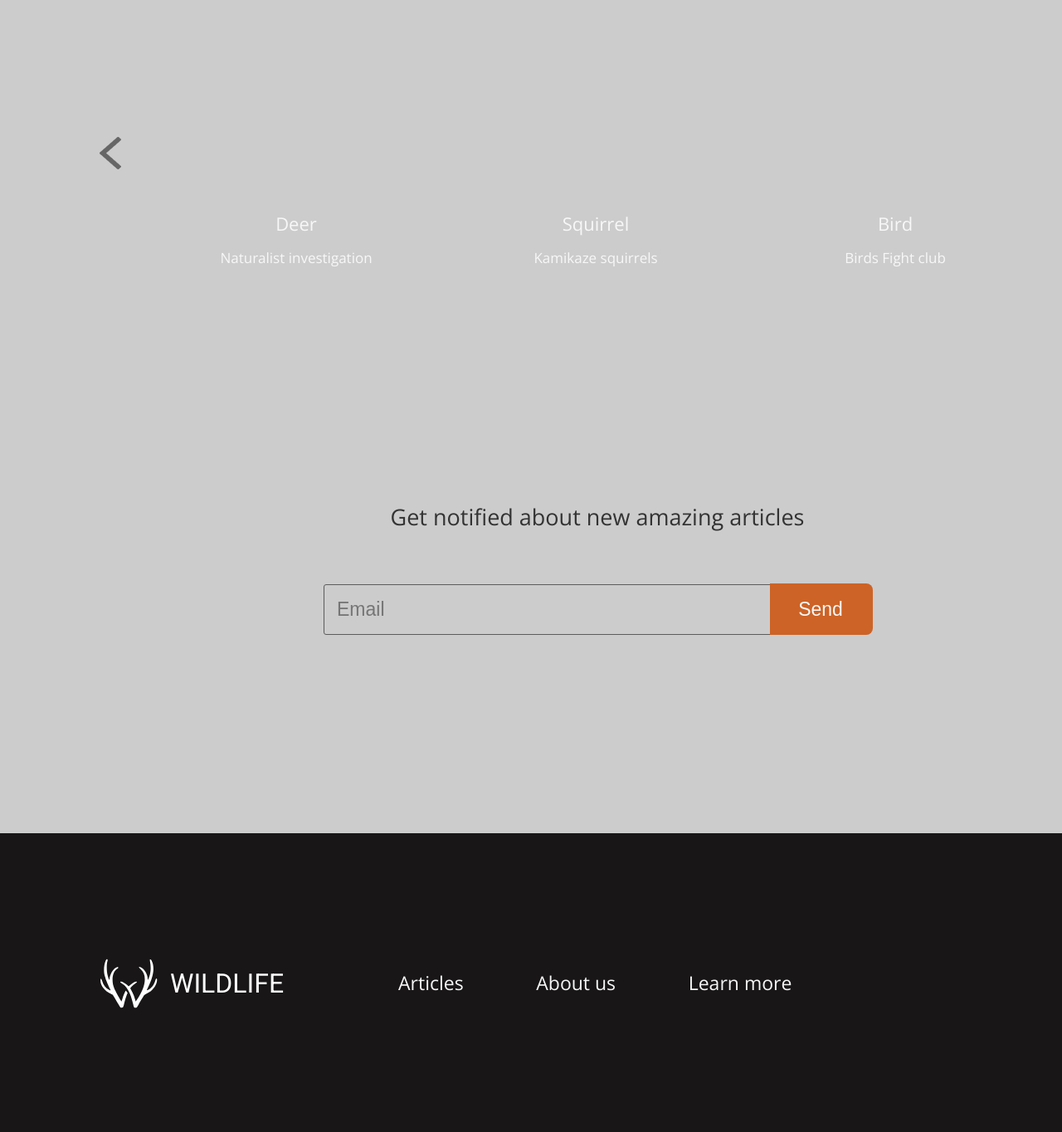
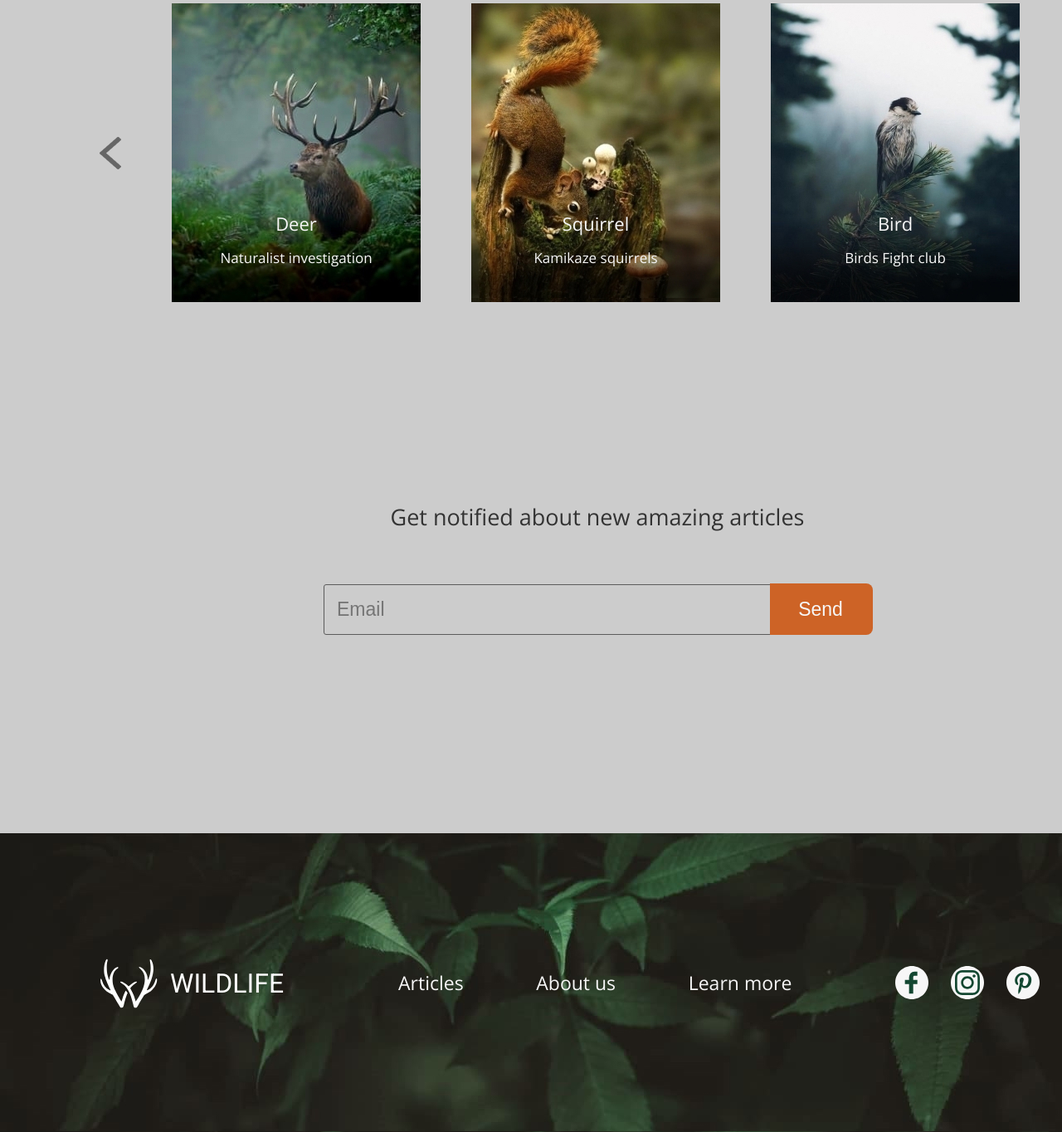
Before and after one commit to nikita-resh/WL, a plain HTML site: page index.html in a window 1280 px wide. Shown: the part 1144-2508 px from the top of the page at 83% size. Drawn offline with nearby package versions, Linux system fonts and the light colour scheme; the site is published under a folder, as on GitHub Pages, so addresses that start at the root find nothing.

Commit message:
Update style.css

```diff
--- a/css/style.css
+++ b/css/style.css
@@ -22,7 +22,7 @@ html {
   width: 1440px;
   margin: 0 auto;
   height: 780px;
-  background-image: url(/img/main_bg.jpg);
+  background-image: url(../img/main_bg.jpg);
 }
 
 .header-wrapper {
@@ -254,15 +254,15 @@ h2 {
 }
 
 #f {
-  background: url('/img/deer.jpg');
+  background: url('../img/deer.jpg');
 }
 
 #s {
-  background: url('/img/squirrel.jpg');
+  background: url('../img/squirrel.jpg');
 }
 
 #t {
-  background: url('/img/bird.jpg');
+  background: url('../img/bird.jpg');
 }
 
 .arrows {
@@ -385,7 +385,7 @@ footer {
   width: 1440px;
   margin: 0 auto;
   height: 360px;
-  background: url('/img/footer_bg.jpg');
+  background: url('../img/footer_bg.jpg');
   display: flex;
   align-items: center;
 }
@@ -447,18 +447,18 @@ footer {
 }
 
 #facebook {
-  background: url('/icons/fb.svg') no-repeat;
+  background: url('../icons/fb.svg') no-repeat;
 }
 
 #instagram {
-  background: url('/icons/inst.svg') no-repeat;
+  background: url('../icons/inst.svg') no-repeat;
 }
 
 #pinterest {
-  background: url('/icons/pinterest.svg') no-repeat;
+  background: url('../icons/pinterest.svg') no-repeat;
 }
 
 #youtube {
-  background: url('/icons/youtube.svg') no-repeat;
+  background: url('../icons/youtube.svg') no-repeat;
   background-size: 40px 40px;
 }
```
